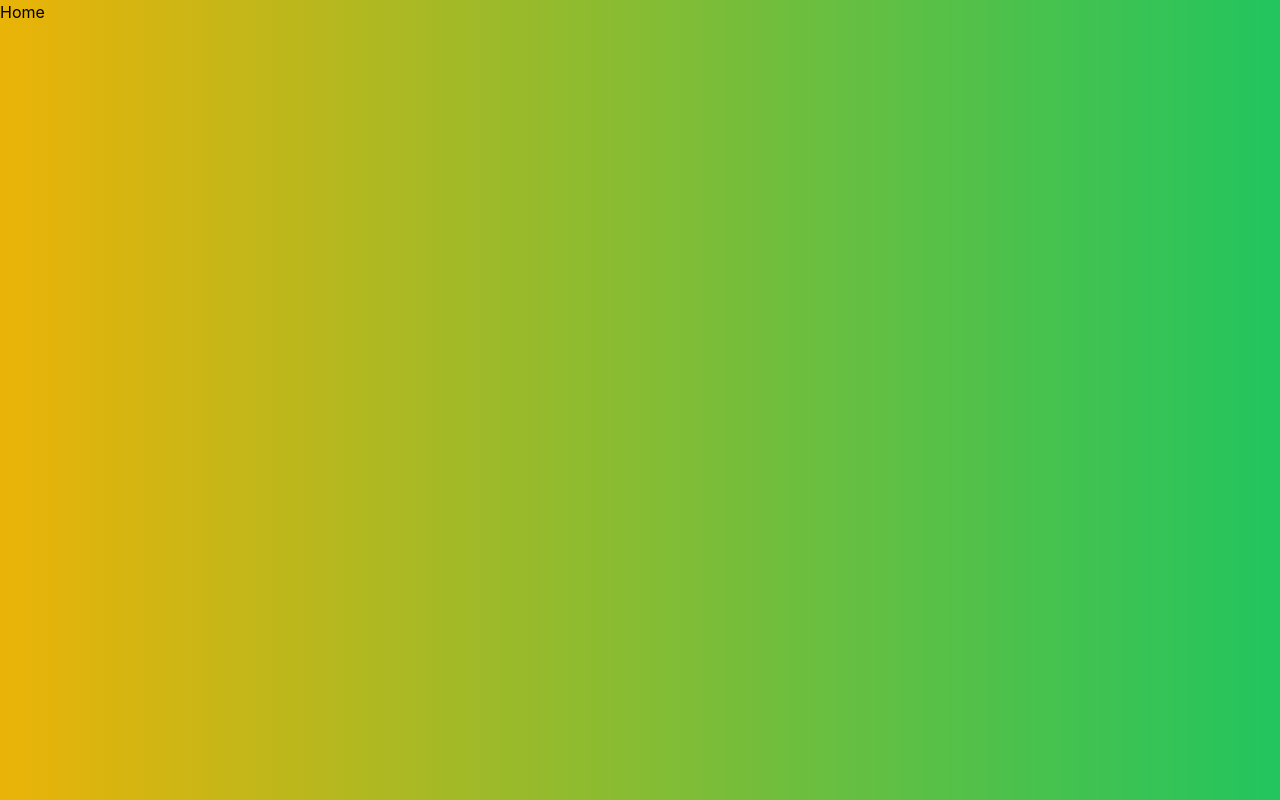
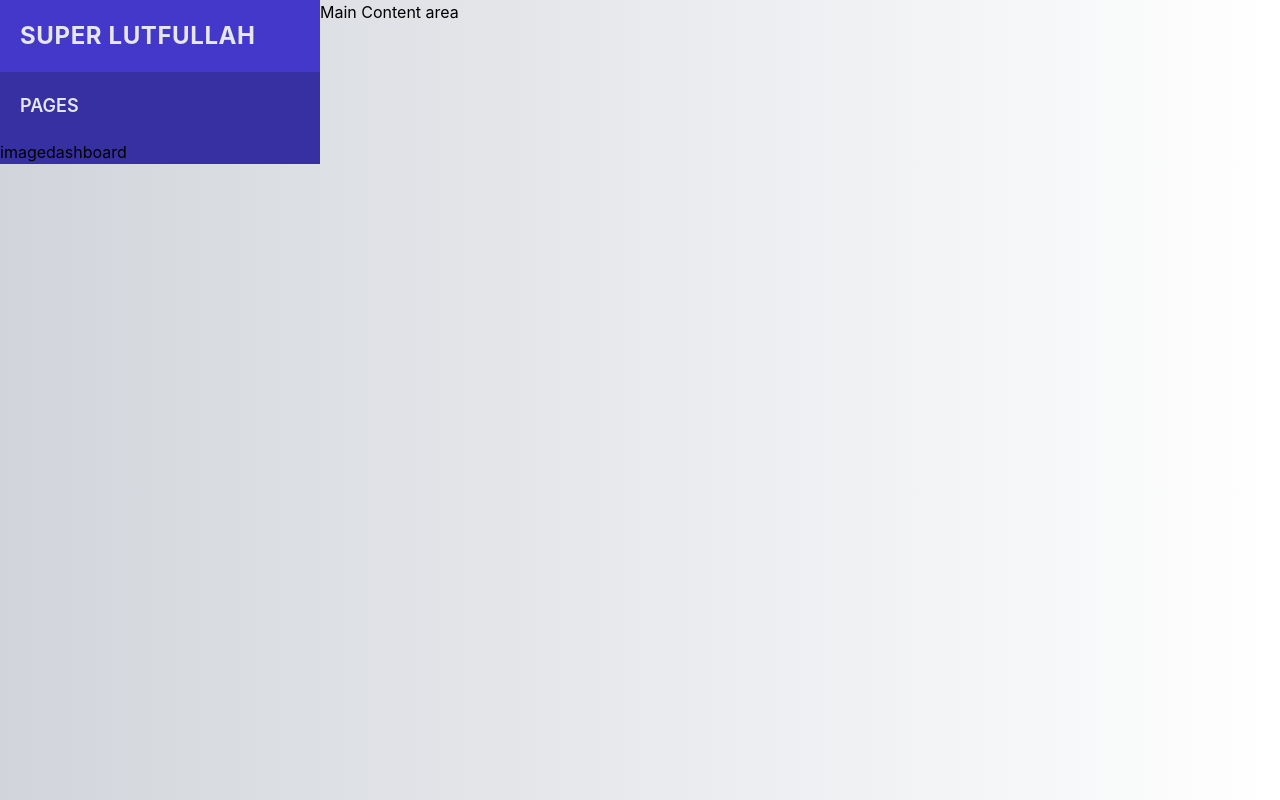
Before and after one commit to PabloMazurkiewicz/React-Admin-Template, a Next.js app: page / in a window 1280 px wide. Built offline with nearby package versions, Linux system fonts and the light colour scheme.

Commit message:
navbar is created

```diff
--- /dev/null
+++ b/components/Navbar/index.tsx
@@ -0,0 +1,25 @@
+import React from "react";
+import Image from "next-image"
+
+const Navbar = () => {
+  return (
+    <div className="w-1/4 bg-indigo-800">
+      <div className="bg-indigo-700">
+        <div className="p-5 text-2xl font-bold tracking-wide text-gray-200 uppercase">
+          Super Lutfullah
+        </div>
+      </div>
+
+      <div className="p-5 text-lg font-semibold text-gray-200 uppercase">
+        Pages
+      </div>
+
+      <div className="flex">
+          <div>image</div>
+          <div>dashboard</div>
+      </div>
+    </div>
+  );
+};
+
+export default Navbar;
--- a/pages/_document.tsx
+++ b/pages/_document.tsx
@@ -12,7 +12,7 @@ export default function Document() {
           rel="stylesheet"
         />
       </Head>
-      <body className="bg-gradient-to-r from-yellow-500 to-green-500">
+      <body className="bg-gradient-to-r from-gray-300 to-white">
         <Main />
         <NextScript />
       </body>
--- a/pages/index.tsx
+++ b/pages/index.tsx
@@ -1,11 +1,15 @@
-import type { NextPage } from 'next'
+import type { NextPage } from "next";
+//components
+import Navbar from "../components/Navbar";
 
 const Home: NextPage = () => {
   return (
-    <div>
-        Home
+    <div className="flex">
+      <Navbar />
+
+      <div>Main Content area</div>
     </div>
-  )
-}
+  );
+};
 
-export default Home
+export default Home;
```
